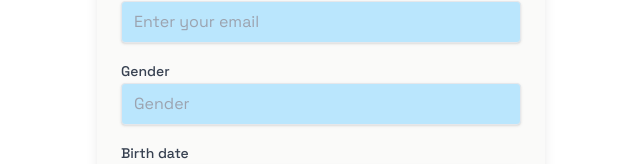
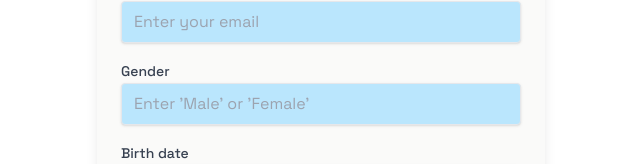
Before and after one commit to jklis2/Sneaker_Finder, a React (Vite) app in the folder Sneaker_Finder/SneakerFinderClient/: page /auth/register in a window 1280 px wide. Shown: the part 485-649 px from the top of the page, without its empty margins (319-959 px from the left). Built offline with nearby package versions, Linux system fonts and the light colour scheme; no server answers.

Commit message:
feat: Handle registration form

```diff
--- a/Sneaker_Finder/SneakerFinderClient/src/containers/LoginForm.tsx
+++ b/Sneaker_Finder/SneakerFinderClient/src/containers/LoginForm.tsx
@@ -147,7 +147,7 @@ export default function LoginForm() {
 
           <div className="mt-6 text-center">
             <a
-              onClick={() => navigate("/register")}
+              onClick={() => navigate("/auth/register")}
               className="font-medium text-indigo-600 hover:text-indigo-500 cursor-pointer"
             >
               Nie posiadasz jeszcze konta? Zarejestruj się!
--- a/Sneaker_Finder/SneakerFinderClient/src/containers/RegisterForm.tsx
+++ b/Sneaker_Finder/SneakerFinderClient/src/containers/RegisterForm.tsx
@@ -1,8 +1,107 @@
+import { useState } from "react";
+import { useNavigate } from "react-router-dom";
 import AuthInput from "../components/AuthInput";
 import SocialButton from "../components/SocialButton";
 import Button from "../components/Button";
 
+const API_URL = import.meta.env.VITE_API_URL;
+
+interface FormData {
+  firstName: string;
+  lastName: string;
+  email: string;
+  gender: string;
+  birthDate: string;
+  password: string;
+  confirmPassword: string;
+  acceptTerms: boolean;
+}
+
 export default function RegisterForm() {
+  const navigate = useNavigate();
+  const [formData, setFormData] = useState<FormData>({
+    firstName: "",
+    lastName: "",
+    email: "",
+    gender: "",
+    birthDate: "",
+    password: "",
+    confirmPassword: "",
+    acceptTerms: false,
+  });
+  const [error, setError] = useState("");
+  const [isLoading, setIsLoading] = useState(false);
+
+  const handleInputChange = (e: React.ChangeEvent<HTMLInputElement>) => {
+    const { name, value, type, checked } = e.target;
+    setFormData(prev => ({
+      ...prev,
+      [name]: type === "checkbox" ? checked : value
+    }));
+  };
+
+  const handleSubmit = async (e: React.FormEvent) => {
+    e.preventDefault();
+    setError("");
+    setIsLoading(true);
+
+    if (formData.gender !== "Male" && formData.gender !== "Female") {
+      setError("Gender must be either 'Male' or 'Female'");
+      setIsLoading(false);
+      return;
+    }
+
+    if (!formData.acceptTerms) {
+      setError("Please accept the terms and conditions");
+      setIsLoading(false);
+      return;
+    }
+
+    if (formData.password !== formData.confirmPassword) {
+      setError("Passwords do not match");
+      setIsLoading(false);
+      return;
+    }
+
+    try {
+      const response = await fetch(`${API_URL}/api/users/register`, {
+        method: "POST",
+        headers: {
+          "Content-Type": "application/json",
+          "Accept": "application/json"
+        },
+        credentials: "include",
+        body: JSON.stringify({
+          firstName: formData.firstName,
+          lastName: formData.lastName,
+          email: formData.email,
+          gender: formData.gender,
+          birthDate: formData.birthDate,
+          password: formData.password,
+        }),
+      });
+
+      const data = await response.json();
+
+      if (!response.ok) {
+        throw new Error(data.message || "Registration failed");
+      }
+
+      localStorage.setItem("token", data.token);
+      localStorage.setItem("userData", JSON.stringify({
+        firstName: data.firstName,
+        lastName: data.lastName
+      }));
+
+      navigate("/");
+    } catch (err) {
+      console.error("Registration error:", err);
+      setError(err instanceof Error ? err.message : "An error occurred during registration");
+    } finally {
+      setIsLoading(false);
+    }
+  };
+
   return (
     <div className="min-h-screen flex items-center justify-center py-12 px-4">
       <div className="max-w-md w-full space-y-8 bg-stone-50 shadow-lg rounded-lg p-6">
@@ -14,7 +113,12 @@ export default function RegisterForm() {
             Please Sign up to continue
           </p>
         </div>
-        <form className="mt-8 space-y-6">
+        {error && (
+          <div className="bg-red-100 border border-red-400 text-red-700 px-4 py-3 rounded relative" role="alert">
+            <span className="block sm:inline">{error}</span>
+          </div>
+        )}
+        <form className="mt-8 space-y-6" onSubmit={handleSubmit}>
           <div className="grid grid-cols-2 gap-3">
             <SocialButton icon="/icons/google.svg" name="Google" />
             <SocialButton icon="/icons/apple.svg" name="Apple" />
@@ -28,55 +132,79 @@ export default function RegisterForm() {
           </div>
           <div>
             <AuthInput
-              type="name"
+              type="text"
+              name="firstName"
               label="First Name"
               placeholder="Enter your First Name"
+              value={formData.firstName}
+              onChange={handleInputChange}
               required
             />
             <AuthInput
-              type="surname"
+              type="text"
+              name="lastName"
               label="Last Name"
               placeholder="Enter your Last Name"
+              value={formData.lastName}
+              onChange={handleInputChange}
               required
             />
             <AuthInput
               type="email"
+              name="email"
               label="Email Address"
               placeholder="Enter your email"
+              value={formData.email}
+              onChange={handleInputChange}
               required
             />
             <AuthInput
-              type="gender"
+              type="text"
+              name="gender"
               label="Gender"
-              placeholder="Gender"
+              placeholder="Enter 'Male' or 'Female'"
+              value={formData.gender}
+              onChange={handleInputChange}
               required
             />
             <AuthInput
               type="date"
+              name="birthDate"
               label="Birth date"
               placeholder="Birth Date"
+              value={formData.birthDate}
+              onChange={handleInputChange}
               required
             />
             <AuthInput
               type="password"
+              name="password"
               label="Password"
               placeholder="Enter your password"
+              value={formData.password}
+              onChange={handleInputChange}
               required
             />
             <AuthInput
               type="password"
+              name="confirmPassword"
               label="Confirm Password"
               placeholder="Confirm Password"
+              value={formData.confirmPassword}
+              onChange={handleInputChange}
               required
             />
           </div>
           <div className="flex items-center justify-between">
             <div className="flex items-center">
               <input
-                id="remember-me"
-                name="remember-me"
+                id="acceptTerms"
+                name="acceptTerms"
                 type="checkbox"
+                checked={formData.acceptTerms}
+                onChange={handleInputChange}
                 className="h-4 w-4 text-indigo-600 border-gray-300 rounded"
+                required
               />
               <label className="ml-2 block text-sm text-gray-900">
                 I accept the regulations and privacy policy
@@ -84,11 +212,17 @@ export default function RegisterForm() {
             </div>
           </div>
           <div>
-            <Button name="Sign in" />
+            <Button
+              name={isLoading ? "Signing up..." : "Sign up"}
+              disabled={isLoading}
+            />
           </div>
 
           <div className="mt-6 text-center">
-            <a className="font-medium text-indigo-600">
+            <a
+              onClick={() => navigate("/auth/login")}
+              className="font-medium text-indigo-600 hover:text-indigo-500 cursor-pointer"
+            >
               Already have an account? Sign in
             </a>
           </div>
```
